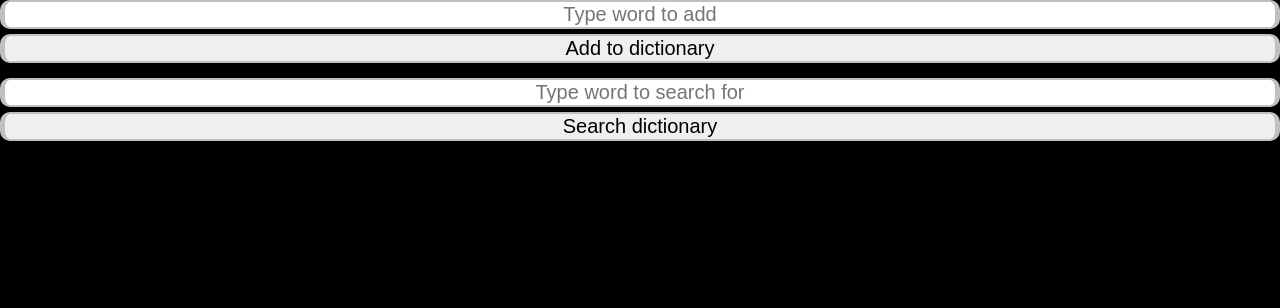
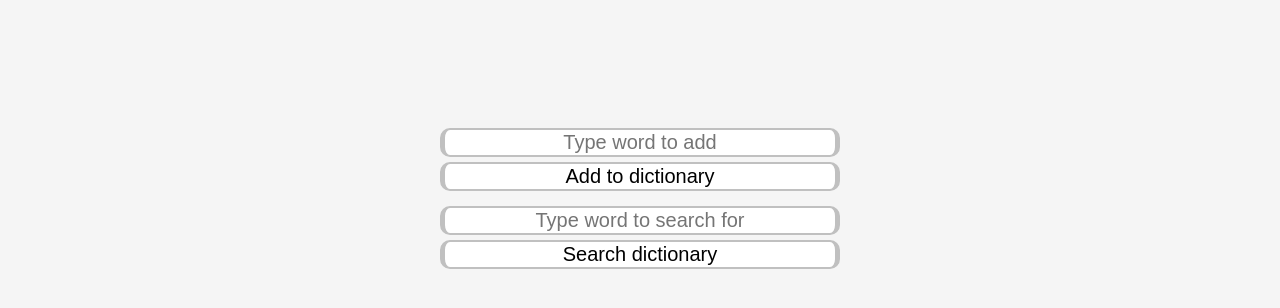
Before and after one commit to DorianDudi/Dictionary_REACT, a React (Create React App) app: page / in a window 1280 px wide. Shown: the top 308 px of the page. Built offline with nearby package versions, Linux system fonts and the light colour scheme.

Commit message:
Update App.css

```diff
--- a/src/App.css
+++ b/src/App.css
@@ -1,13 +1,13 @@
 body {
-  background-color: black;
+  background-color: whitesmoke;
 }
 
 ::placeholder {
    text-align: center;
 }
 
-#container {
-  width: 200px;
+#root {
+  width: 400px;
   margin: 10% auto;
 }
 
@@ -24,6 +24,7 @@ input, button {
   margin-bottom: 5px;
   border-right: 5px solid silver;
   border-left: 5px solid silver;
+  background-color: white;
 }
 
 input:hover, button:hover {
@@ -37,3 +38,8 @@ input:active, button:active {
   border-right: 5px solid black;
   border-left: 5px solid black;
 }
+h3 {
+  border: 1px solid red;
+  width: 400px;
+  text-align: center;
+}
```
